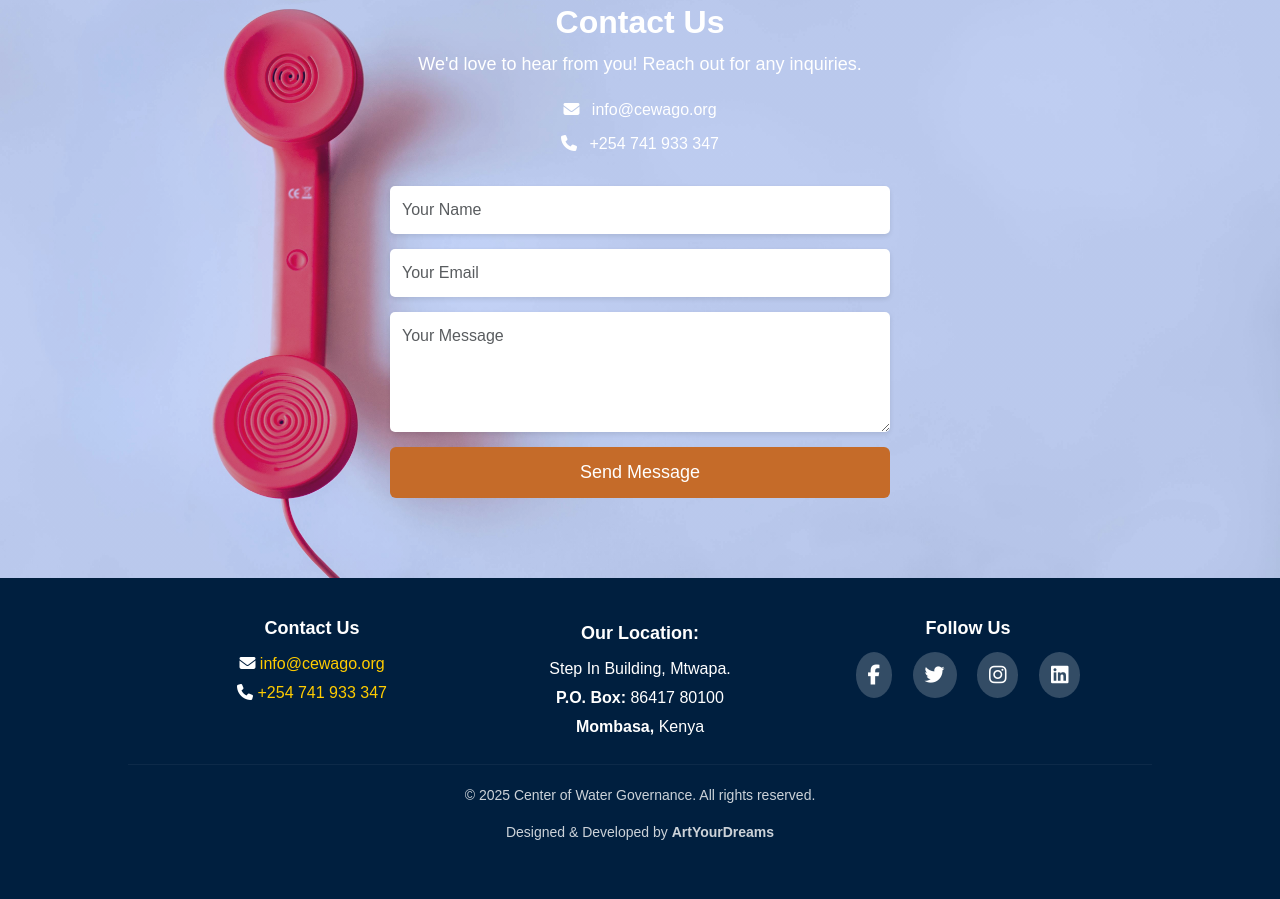
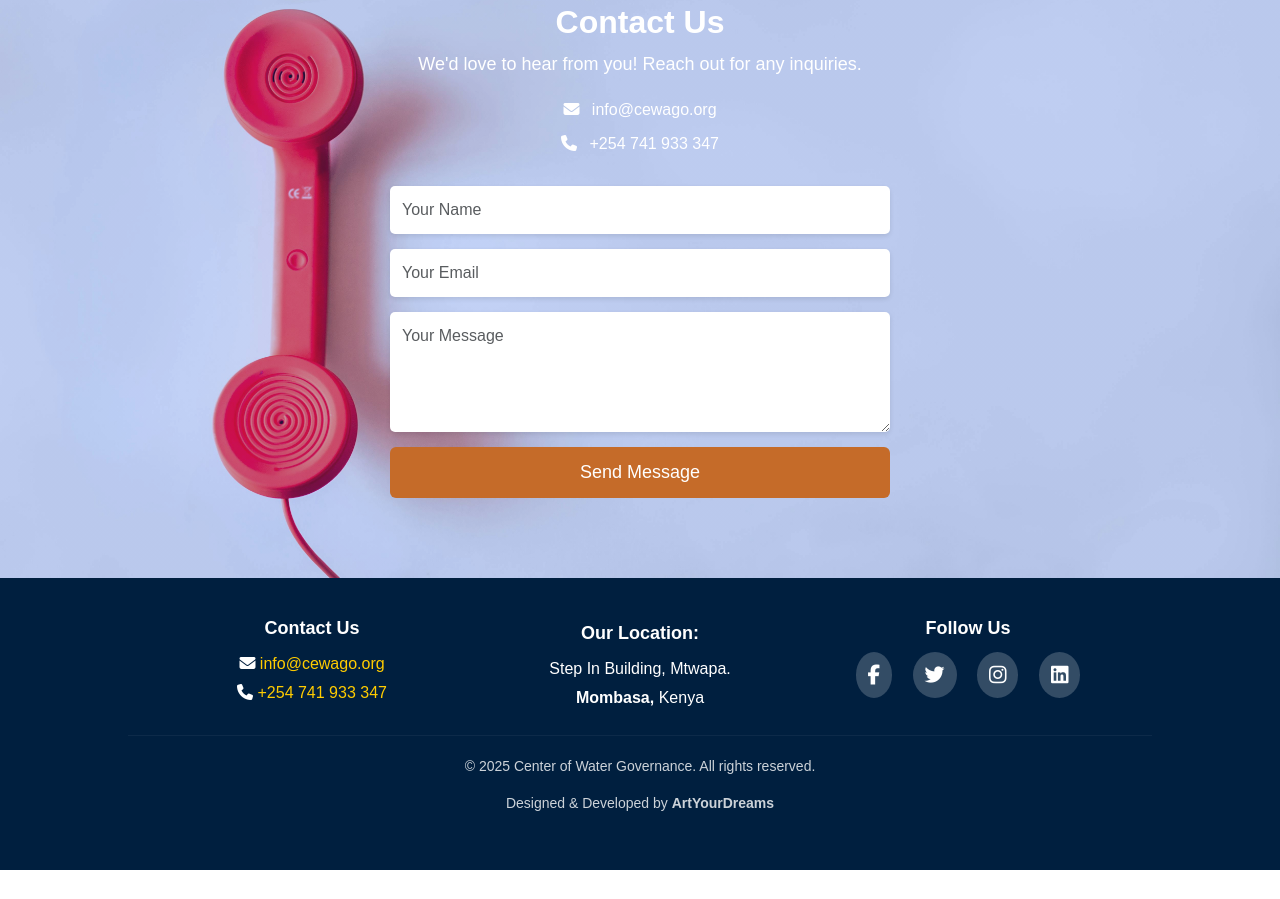
Before and after one commit to CreatorLarry/cowg, a website: page index.html in a window 1280 px wide. Shown: the part 5027-5926 px from the top of the page. After the commit the page ends 5897 px from the top, so only its background shows below. Drawn offline with nearby package versions, Linux system fonts and the light colour scheme; files whose address does not match are found by name.

Commit message:
po box removal

```diff
--- a/index.html
+++ b/index.html
@@ -280,7 +280,6 @@
             <div class="col-md-4 footer-address">
                 <p><i className="fas fa-map-marker-alt"></i> <h5>Our Location:</h5></p>
                 <p>Step In Building, Mtwapa.</p>
-                <p><strong>P.O. Box: </strong>86417 80100</p>
                 <p><strong>Mombasa, </strong>Kenya</p>
             </div>
 
```
